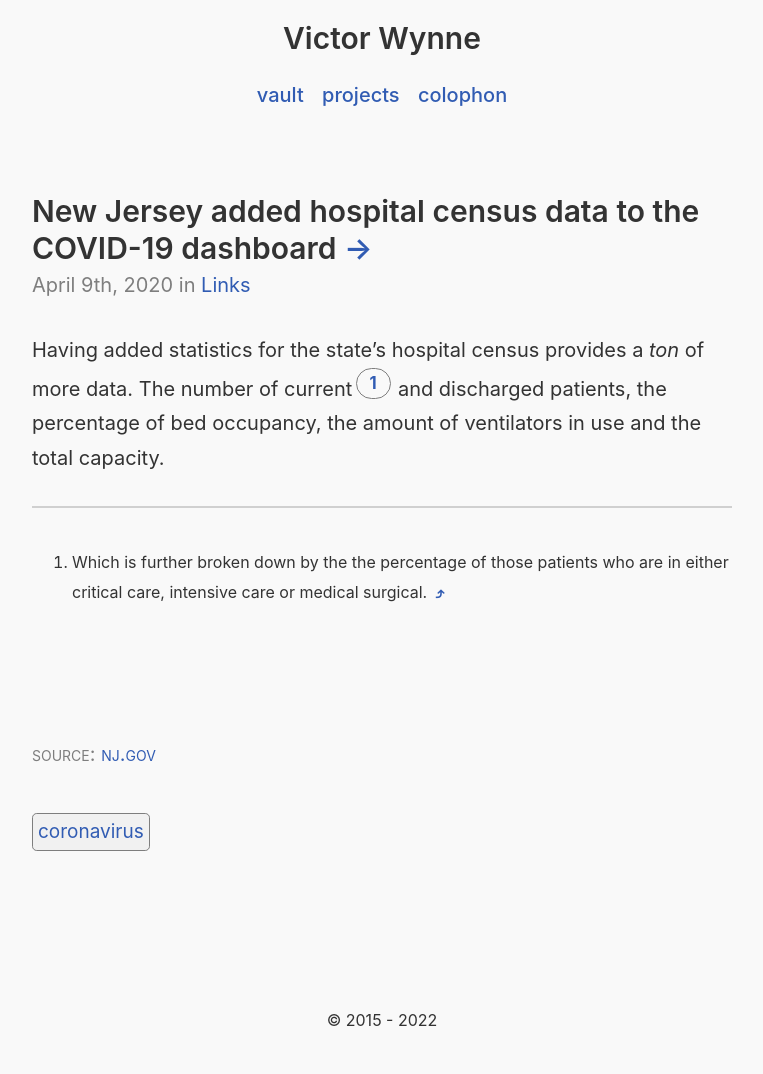
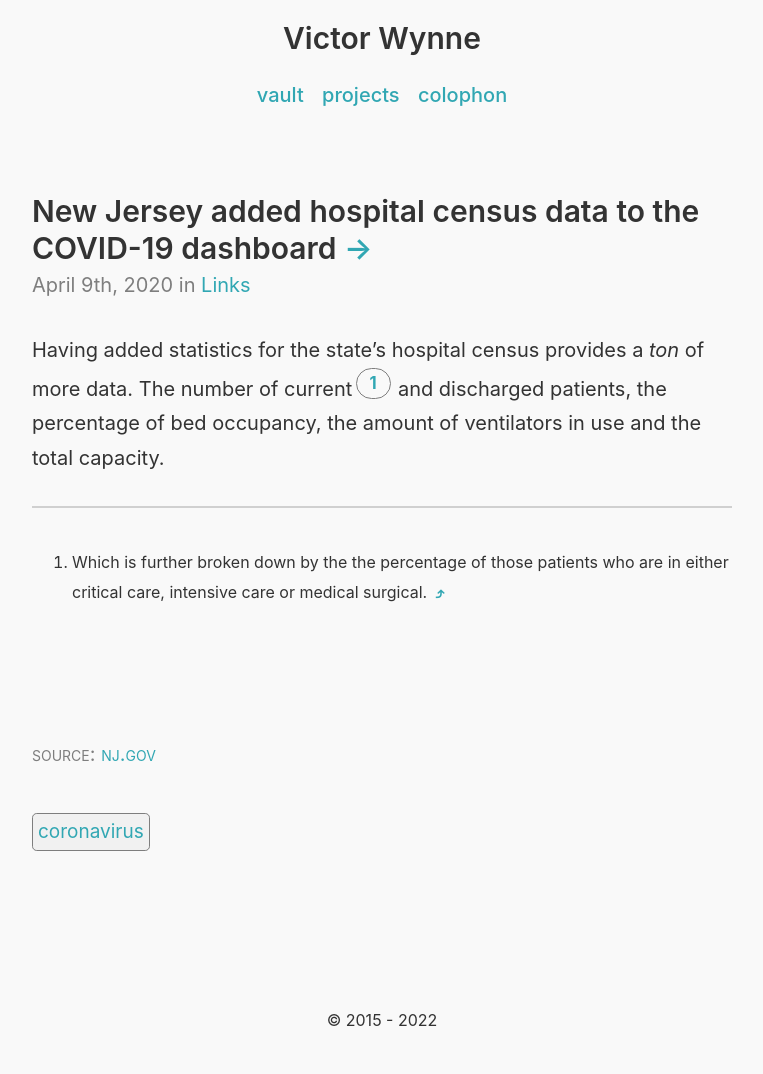
Before and after one commit to wertercatt/tooters, a Jekyll site: the page built from _posts/2020-04-09-new-jersey-added-hospital-census-data-to-the-covid-19-dashboard.md, in a window 1280 px wide. Shown: the whole page, without its empty margins (258-1021 px from the left). Built offline with Jekyll 4.4.1, drawn with Linux system fonts in a browser that asks for light colours.

Commit message:
Update _variables.scss

```diff
--- a/_sass/_variables.scss
+++ b/_sass/_variables.scss
@@ -2,7 +2,7 @@
 $color: #919191;
 $accent: #df5550;
 $light-scheme-color: #919191;
-$light-scheme-accent: #315cb3;
+$light-scheme-accent: #31a7b3;
 
 $bg: #1e1e1e;
 $text: #cdcdcd;
```
